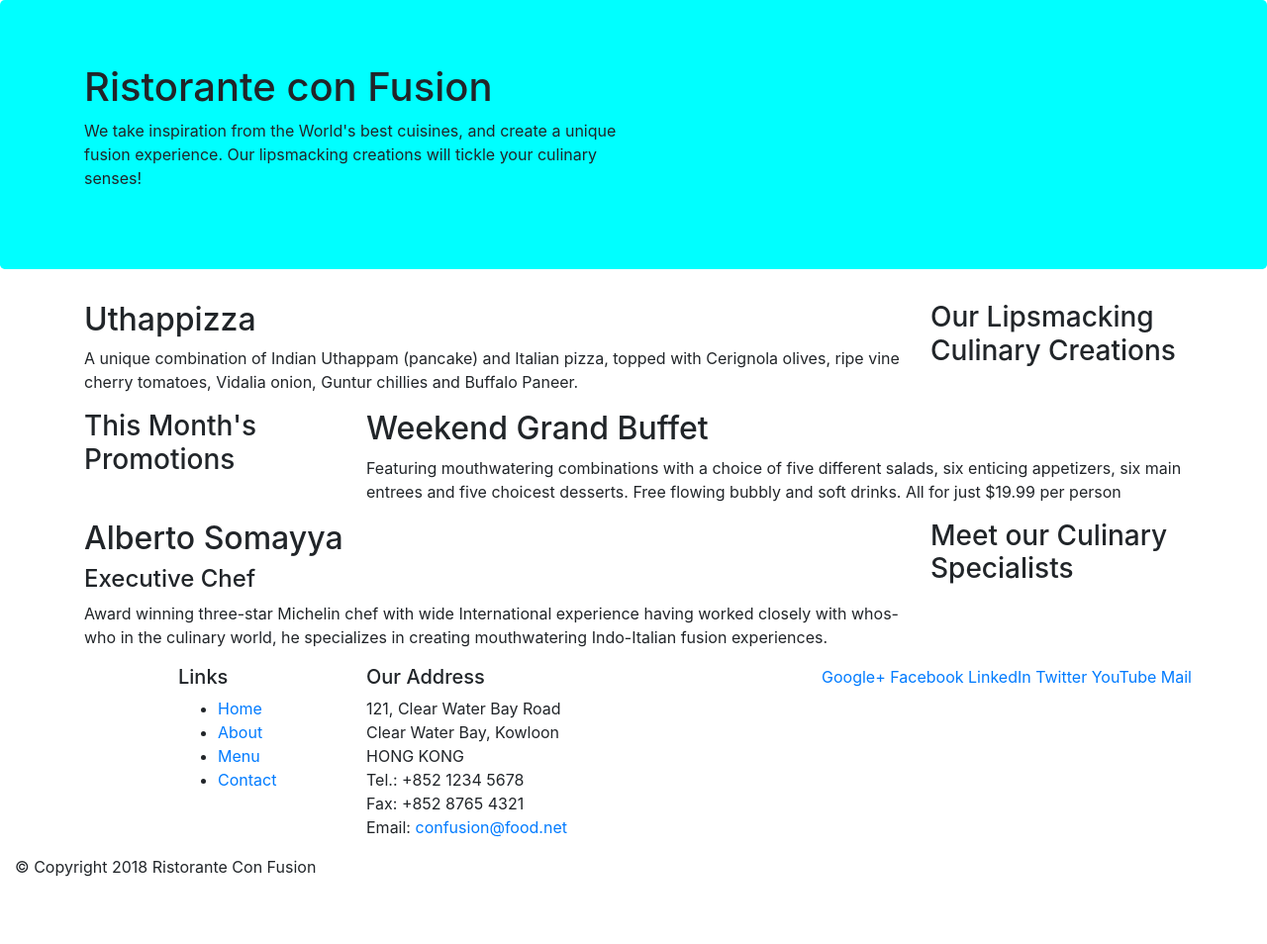
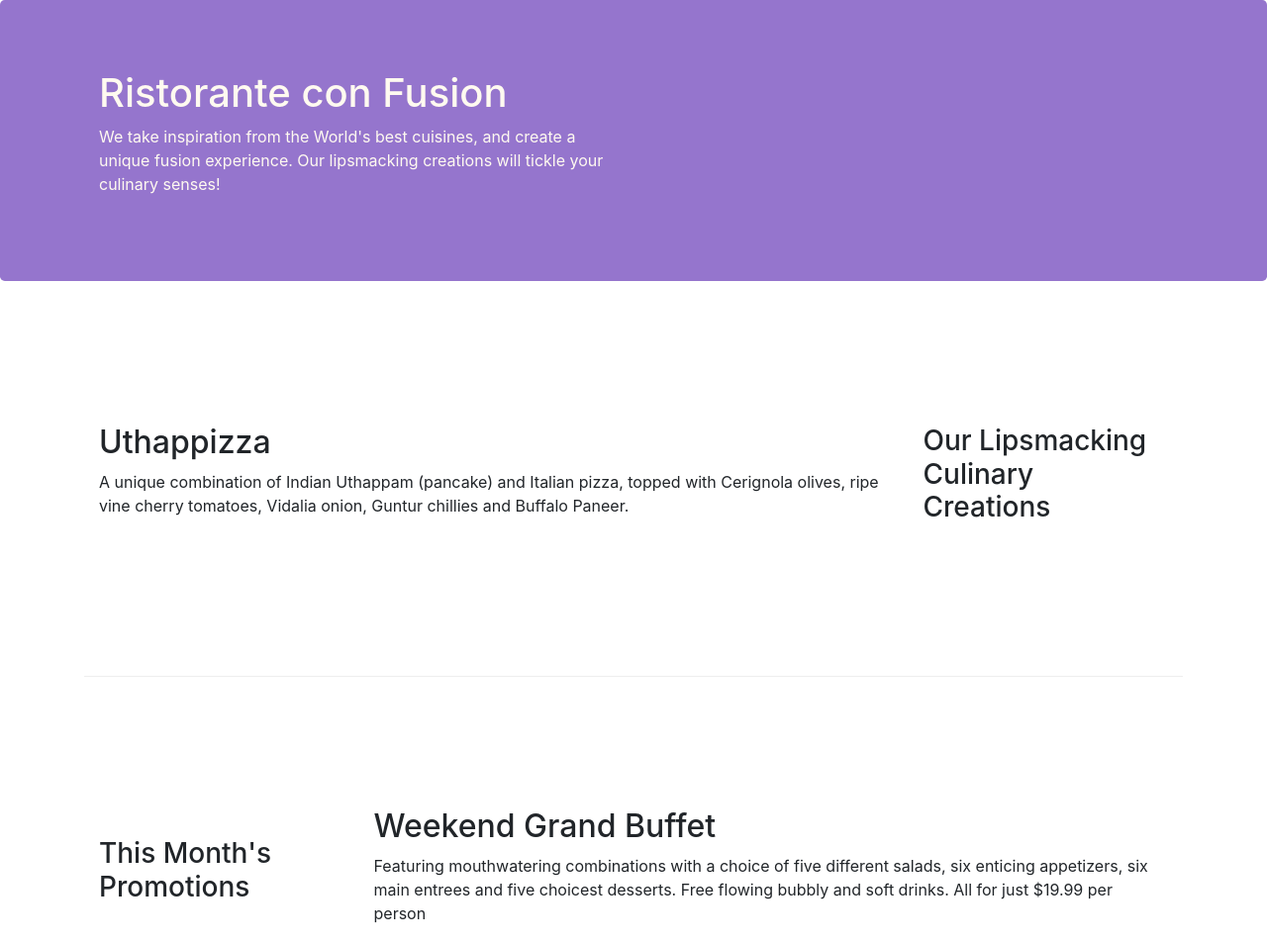
Before and after one commit to amar261/Bootstrap, a website: page index.html in a window 1280 px wide. Shown: the top 954 px of the page at 99% size. Before the commit the page ends 904 px from the top, so only its background shows below. Drawn offline with nearby package versions, Linux system fonts and the light colour scheme.

Commit message:
Bootstrap Grid Part 2

```diff
--- /dev/null
+++ b/css/styles.css
@@ -0,0 +1,31 @@
+.row-header{
+    margin: 0px auto;
+    padding: 0px auto;
+
+}
+
+.row-content{
+    margin: 0px auto;
+    padding: 50px 0px 50px 0px;
+    border-bottom: 1px ridge;
+    min-height: 400px;
+}
+
+.footer{
+    background-color: plum;
+    margin: 0px auto;
+    padding: 20px 0px 20px 0px;
+}
+
+.jumbotron {
+    padding: 70px 30px 70px 30px;
+    margin: 0px auto;
+    background: #9575CD;
+    color: floralwhite;
+}
+
+.address {
+    font-size: 80%;
+    margin: 0px;
+    color: #0f0f0f;
+}
--- a/index.html
+++ b/index.html
@@ -9,14 +9,15 @@
 
         <!-- Bootstrap CSS -->
         <link rel="stylesheet" href="node_modules/bootstrap/dist/css/bootstrap.min.css">
+        <link rel="stylesheet" href="css/styles.css">
         <title>Ristorante Con Fusion</title>
 </head>
 
 <body>
 
-    <header class="jumbotron" style="background-color: aqua;">
+    <header class="jumbotron">
         <div class="container">
-            <div  class="row">
+            <div  class="row row-header">
                 <div class="col-12 col-sm-6">
                     <h1>Ristorante con Fusion</h1>
                     <p>We take inspiration from the World's best cuisines, and create a unique fusion experience. Our lipsmacking creations will tickle your culinary senses!</p>
@@ -28,7 +29,7 @@
     </header>
 
     <div class="container">
-        <div  class="row">
+        <div class="row row-content align-items-center">
             <div class="col-12 col-sm-4 order-sm-last col-md-3">
                 <h3>Our Lipsmacking Culinary Creations</h3>
             </div>
@@ -39,7 +40,7 @@
         </div>
 
 
-        <div  class="row">
+        <div class="row row-content align-items-center">
             <div class="col-12 col-sm-4 col-md-3">
                 <h3>This Month's Promotions</h3>
             </div>
@@ -49,7 +50,7 @@
             </div>
         </div>
 
-        <div  class="row">
+        <div class="row row-content align-items-center">
             <div class="col-12 col-sm-4 order-sm-last col-md-3">
                 <h3>Meet our Culinary Specialists</h3>
             </div>
@@ -66,7 +67,7 @@
             <div  class="row">
                 <div class="col-4 offset-1 col-sm-2">
                     <h5>Links</h5>
-                    <ul>
+                    <ul class="list-unstyled">
                         <li><a href="#">Home</a></li>
                         <li><a href="#">About</a></li>
                         <li><a href="#">Menu</a></li>
@@ -84,7 +85,7 @@
 		              Email: <a href="mailto:confusion@food.net">confusion@food.net</a>
 		           </address>
                 </div>
-                <div">
+                <div class="col-12 col-sm-4 align-self-center">
                     <div class="text-center">
                         <a href="http://google.com/+">Google+</a>
                         <a href="http://www.facebook.com/profile.php?id=">Facebook</a>
@@ -95,7 +96,7 @@
                     </div>
                 </div>
            </div>
-           <div>
+           <div class="row justify-content-center">
                 <div class="col-auto">
                     <p>© Copyright 2018 Ristorante Con Fusion</p>
                 </div>
```
